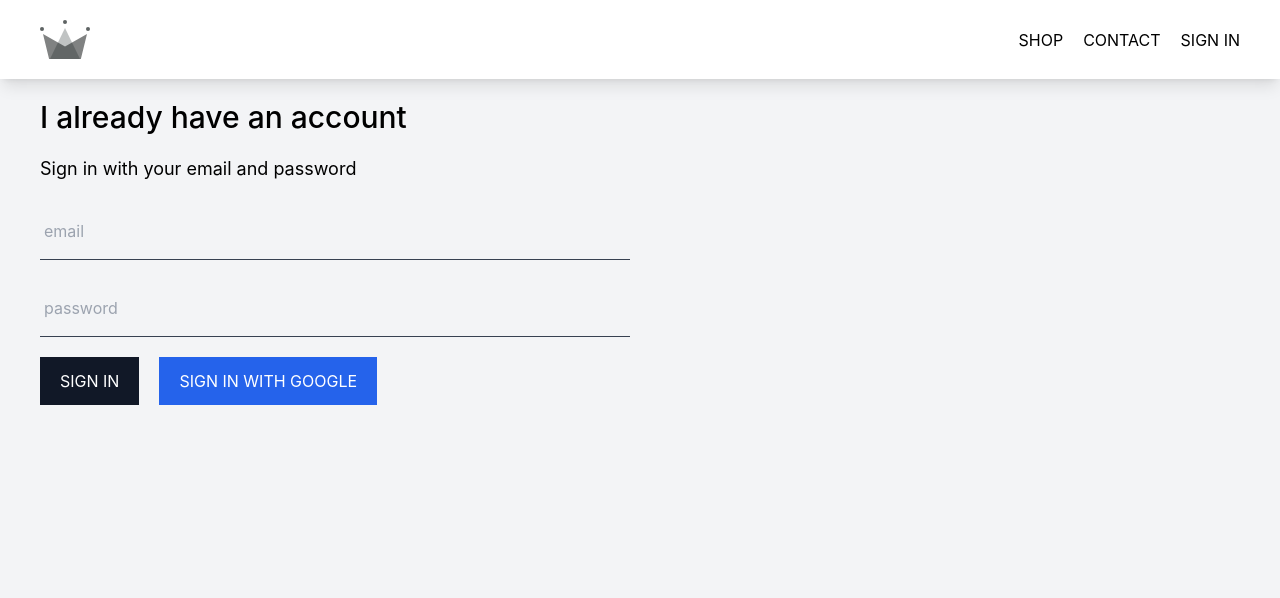
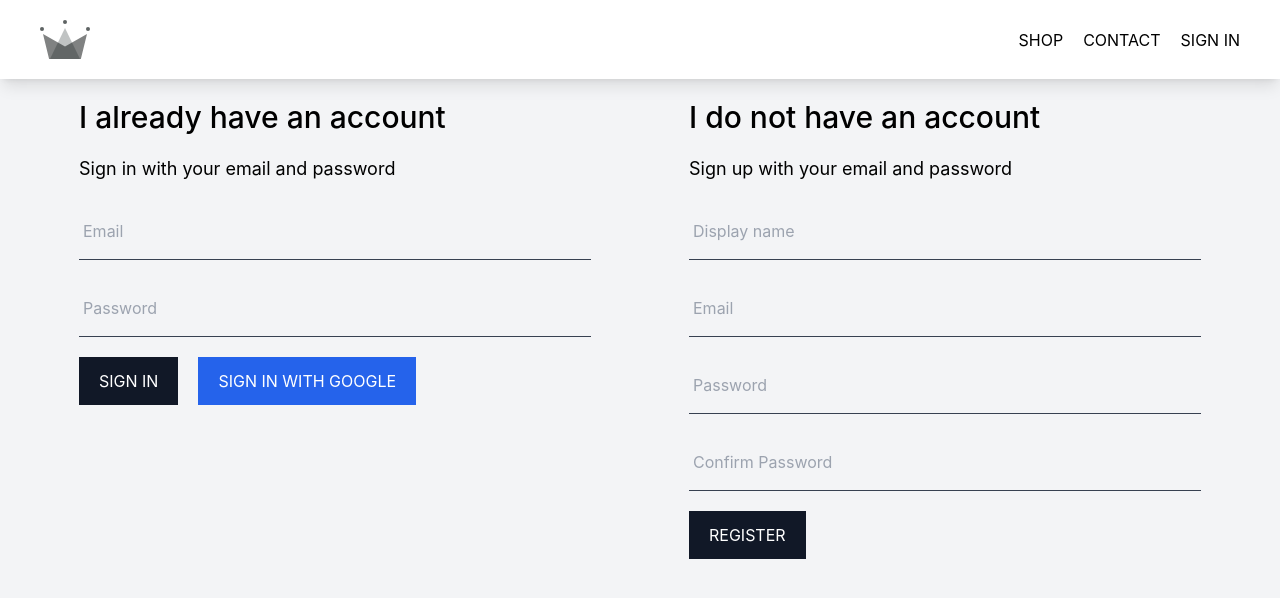
Before and after one commit to MonwarK/crwn-store, a React (Create React App) app: page /signin in a window 1280 px wide. Shown: the top 598 px of the page. Built offline with nearby package versions, Linux system fonts and the light colour scheme.

Commit message:
Added Registration form

```diff
--- a/src/App.js
+++ b/src/App.js
@@ -14,8 +14,12 @@ function App() {
 
   useEffect(() => {
     const unsubscribe = () => {
-      onAuthStateChanged(auth, async (userAuth) => {
-        const q = query(doc(db, "users", userAuth.uid))
+      onAuthStateChanged(auth, (userAuth) => {
+        if (!userAuth) {
+          setUser(null);
+          return;
+        }
+        const q = query(doc(db, "users", userAuth.uid));
         createUserProfileDocument(userAuth);
 
         onSnapshot(q, (snapshot) => {
@@ -24,16 +28,16 @@ function App() {
             ...snapshot.data()
           });
         })
-
       })
     }
 
     return unsubscribe;
-  }, [])
+  }, [auth])
 
   return (
     <div className="overflow-hidden bg-gray-100 flex flex-col min-h-screen">
       <Header user={user} />
+      {console.log(user)}
       <div className="px-10 flex-1">
         <Routes>
           <Route path="/" element={<HomePage />} />
--- a/src/components/sign-in-form.component.jsx
+++ b/src/components/sign-in-form.component.jsx
@@ -1,33 +1,55 @@
+import { signInWithEmailAndPassword } from 'firebase/auth'
 import React from 'react'
-import { signInWithGoogle } from '../utilities/firebase.utils'
+import { useState } from 'react'
+import { useNavigate } from 'react-router-dom'
+import { auth, signInWithGoogle } from '../utilities/firebase.utils'
 import Button from './button.component'
 import FormInput from './form-input.component'
 
 function SignInForm() {
+  const [email, setEmail] = useState("");
+  const [password, setPassword] = useState("")
+  const navigate = useNavigate();
+
+  const login = () => {
+    signInWithEmailAndPassword(auth, email, password)
+      .then(() => navigate("/"))
+      .catch((err) => console.log(err))
+  }
+
+  const loginGoogle = () => {
+    signInWithGoogle()
+      .then(() => navigate("/"))
+  }
+
   return (
-    <div>
+    <form className='max-w-lg mx-auto w-full' onSubmit={(e) => e.preventDefault()}>
       <h1 className='text-3xl font-medium'>I already have an account</h1>
       <p className='text-lg my-5'>Sign in with your email and password</p>
       <FormInput
+        onChange={(e) => setEmail(e.target.value)}
         type="email"
-        placeholder="email"
+        placeholder="Email"
+        value={email}
       />
       <FormInput
+        onChange={(e) => setPassword(e.target.value)}
         type="password"
-        placeholder="password"
+        placeholder="Password"
+        value={password}
       />
       <div className='space-x-5'>
-        <Button>
+        <Button onClick={login}>
           Sign In
         </Button>
         <Button
-          onClick={signInWithGoogle}
+          onClick={loginGoogle}
           type="secondary"
         >
           Sign In With Google
         </Button>
       </div>
-    </div>
+    </form>
   )
 }
 
--- /dev/null
+++ b/src/components/sign-up-form.component.jsx
@@ -0,0 +1,64 @@
+import { createUserWithEmailAndPassword } from 'firebase/auth';
+import React from 'react'
+import { useState } from 'react'
+import { auth } from '../utilities/firebase.utils';
+import Button from './button.component'
+import FormInput from './form-input.component'
+import { useNavigate  } from "react-router-dom";
+
+function SignUpForm() {
+  const [displayName, setDisplayName] = useState("");
+  const [email, setEmail] = useState("");
+  const [password, setPassword] = useState("");
+  const [confirmPassword, setConfirmPassword] = useState("");
+  const navigate = useNavigate();
+
+  const signUp = () => {
+    if (!displayName) return;
+    if (!email) return;
+    if (!password) return;
+    if (!confirmPassword) return;
+    if(password !== confirmPassword) return;
+
+    createUserWithEmailAndPassword(auth, email, password)
+      .then(() => navigate("/"))
+      .catch((err) => console.log(err))
+
+  }
+
+  return (
+    <form className='max-w-lg mx-auto w-full' onSubmit={(e) => e.preventDefault()}>
+      <h1 className='text-3xl font-medium'>I do not have an account</h1>
+      <p className='text-lg my-5'>Sign up with your email and password</p>
+      <FormInput
+        onChange={(e) => setDisplayName(e.target.value)}
+        type="text"
+        placeholder="Display name"
+        value={displayName}
+      />
+      <FormInput
+        onChange={(e) => setEmail(e.target.value)}
+        type="email"
+        placeholder="Email"
+        value={email}
+      />
+      <FormInput
+        onChange={(e) => setPassword(e.target.value)}
+        type="password"
+        placeholder="Password"
+        value={password}
+      />
+      <FormInput
+        onChange={(e) => setConfirmPassword(e.target.value)}
+        type="password"
+        placeholder="Confirm Password"
+        value={confirmPassword}
+      />
+      <Button onClick={signUp}>
+        Register
+      </Button>
+    </form>
+  )
+}
+
+export default SignUpForm
--- a/src/pages/authenticationpage.component.jsx
+++ b/src/pages/authenticationpage.component.jsx
@@ -1,10 +1,12 @@
 import React from 'react'
 import SignInForm from '../components/sign-in-form.component'
+import SignUpForm from '../components/sign-up-form.component'
 
 function AuthenticationPage() {
   return (
-    <div className='grid grid-col-1 gap-5 lg:grid-cols-2'>
+    <div className='grid grid-col-1 gap-5 lg:grid-cols-2 max-w-7xl mx-auto'>
       <SignInForm />
+      <SignUpForm />
     </div>
   )
 }
```
